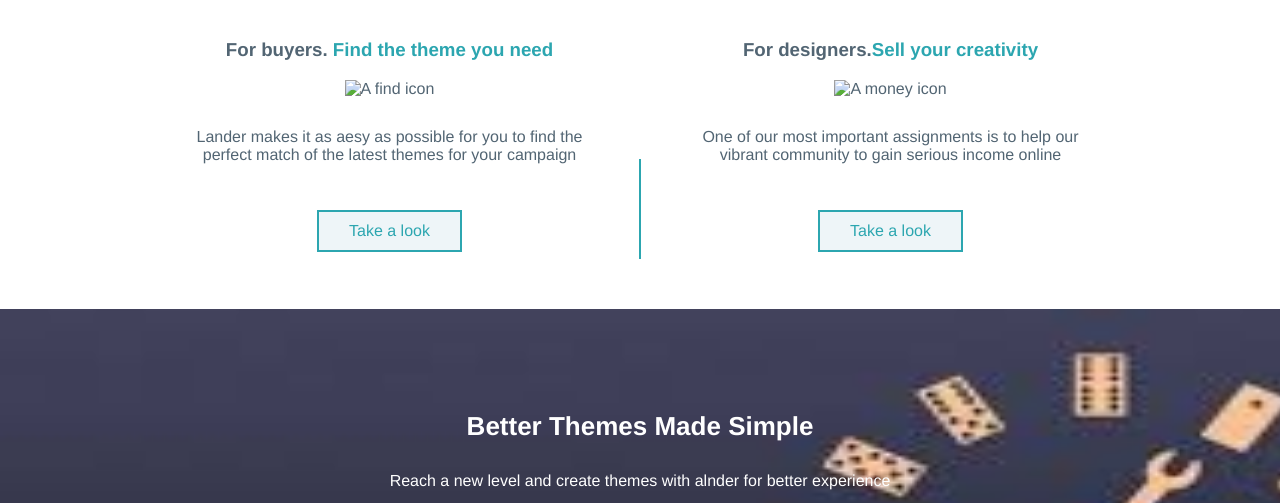
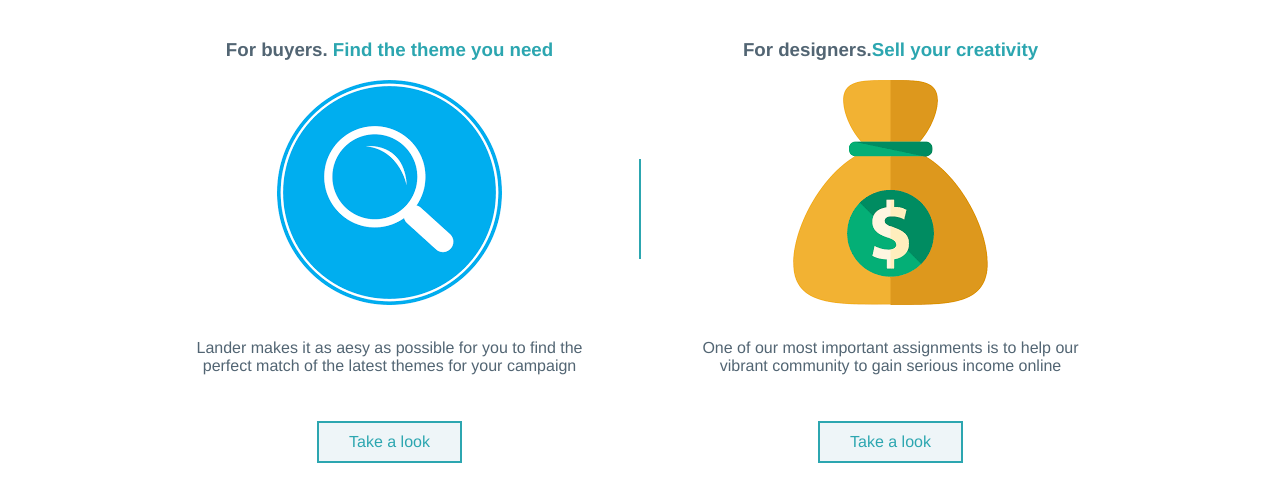
Before and after one commit to Akansha0211/Akansha0211.github.io, a plain HTML site: page index.html in a window 1280 px wide. Shown: the part 281-784 px from the top of the page. Drawn offline with Linux system fonts and the light colour scheme; files whose address does not match are found by name.

Commit message:
update index.html

```diff
--- a/index.html
+++ b/index.html
@@ -29,7 +29,7 @@
 			<div class="box">
 				<h3> For buyers.<span class="blue"> Find the theme you need</span></h3>
 				<div class="iconLarge">
-					<img src="image/findIcon.png" alt="A find icon">
+					<img src="findIcon.png" alt="A find icon">
 				</div>
 				<p>Lander makes it as aesy as possible for you to find the perfect match of the latest themes for your campaign</p>
 				<a href="#" class="link  blue">Take a look</a>
@@ -40,7 +40,7 @@
 			<div class="box">
 				<h3> For designers.<span class="blue">Sell your creativity</span></h3>
 				<div class="iconLarge">
-					<img src="image/moneyIcon.png" alt="A money icon">
+					<img src="moneyIcon.png" alt="A money icon">
 				</div>
 				<p>One of our most important assignments is to help our vibrant community to gain serious income online</p>
 				<a href="#" class="link  blue">Take a look</a>
```
